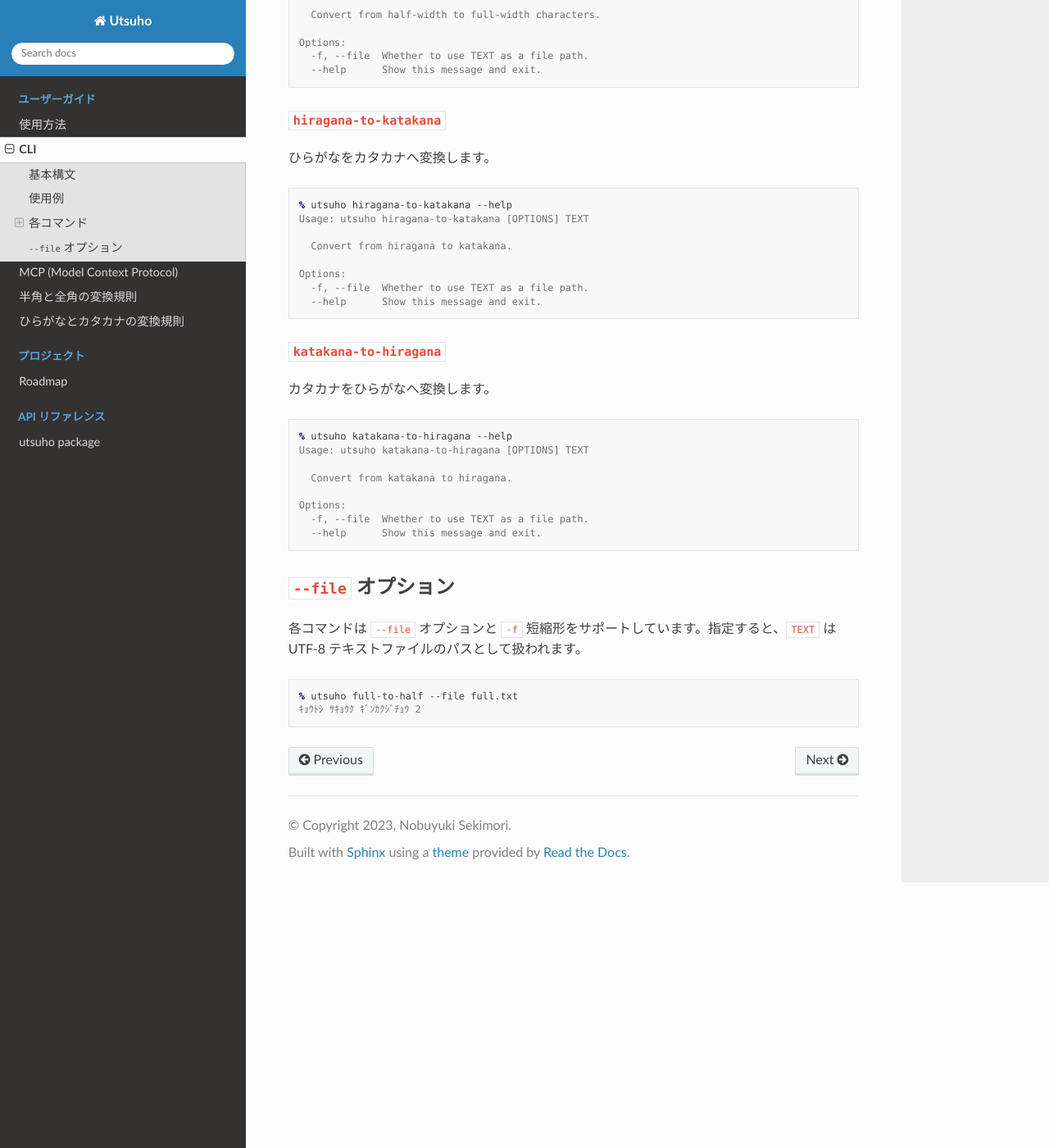
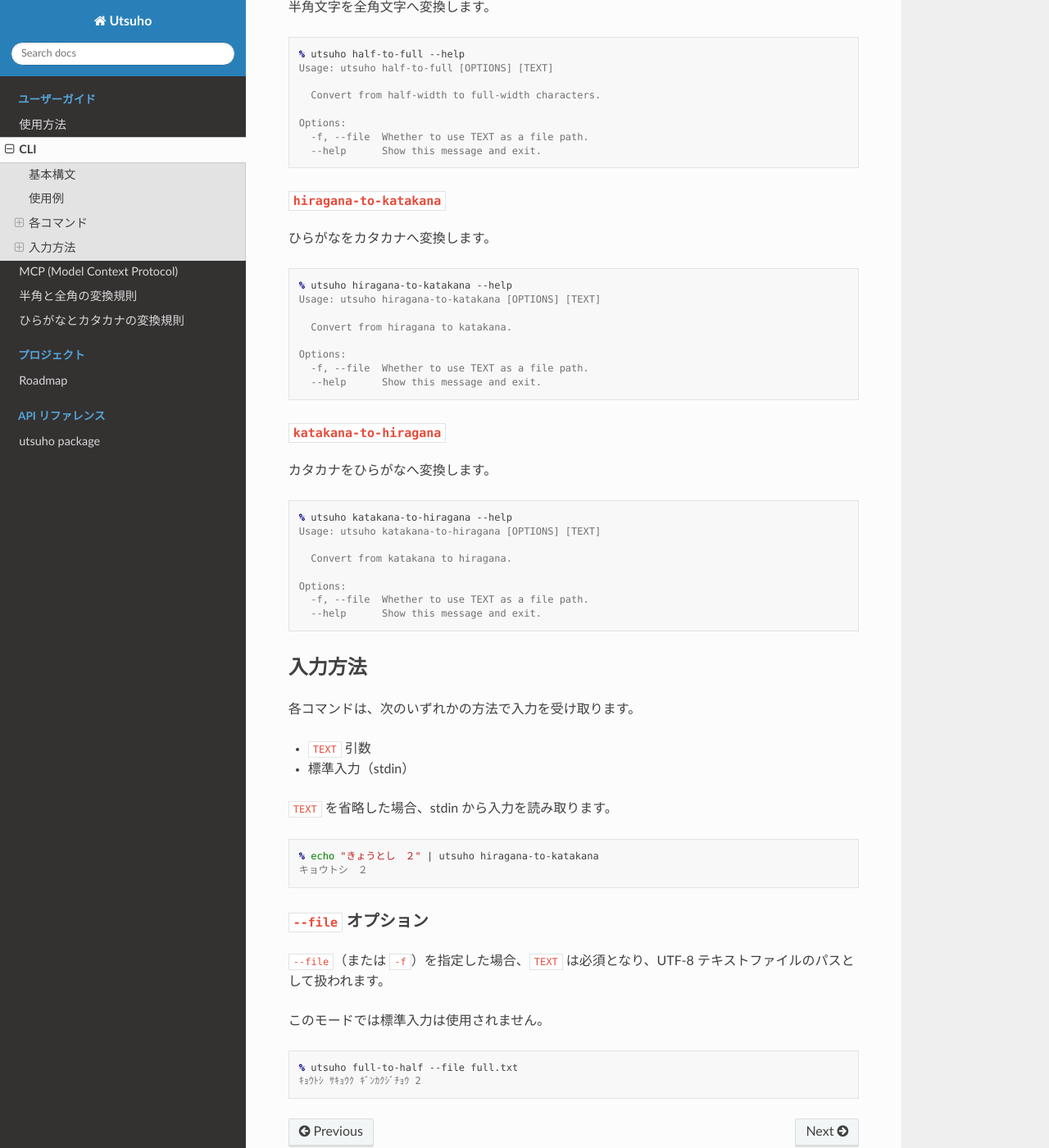
Before and after one commit to juno-rmks/utsuho, a Sphinx documentation site: the page built from docs/source/cli.md, in a window 1280 px wide and 1400 px high, scrolled down 1585 px. Shown: the whole window at 82% size. Built offline with Sphinx 7.4.7 and the Read the Docs theme 3.1.0, drawn with Linux system fonts in a browser that asks for light colours; some of the changed text lies outside the part shown.

Commit message:
Improve CLI stdin support and clarify --file behavior (#12)
- Use PEP 604 union types in CLI annotations
- Add stdin support for CLI pipeline usage
- Clarify --file behavior and disallow stdin fallback
- Update README, CLI documentation, and release notes
- Make the MCP dependency optional

````diff
--- a/docs/source/cli.md
+++ b/docs/source/cli.md
@@ -1,6 +1,6 @@
 # CLI
 
-Utsuho には、対話的な利用やスクリプトからの呼び出しに適したコマンドラインインターフェースが用意されています。
+Utsuho には、対話的な利用やスクリプトからの呼び出しに加え、標準入力（stdin）を利用したパイプ処理にも適したコマンドラインインターフェースが用意されています。
 変換結果は標準出力に出力されるため、シェルスクリプトからも扱いやすくなっています。
 
 ## 基本構文
@@ -34,6 +34,8 @@
 
 ## 使用例
 
+基本的な使用例を示します。
+
 ```console
 % utsuho full-to-half "キョウトシ　サキョウク　ギンカクジチョウ　２"
 ｷｮｳﾄｼ ｻｷｮｳｸ ｷﾞﾝｶｸｼﾞﾁｮｳ 2
@@ -46,6 +48,9 @@
 
 % utsuho katakana-to-hiragana "キョウトシ　サキョウク　ギンカクジチョウ　２"
 きょうとし　さきょうく　ぎんかくじちょう　２
+
+% echo "キョウトシ　２" | utsuho full-to-half
+ｷｮｳﾄｼ 2
 ```
 
 ## 各コマンド
@@ -56,7 +61,7 @@
 
 ```console
 % utsuho full-to-half --help
-Usage: utsuho full-to-half [OPTIONS] TEXT
+Usage: utsuho full-to-half [OPTIONS] [TEXT]
 
   Convert from full-width to half-width characters.
 
@@ -71,7 +76,7 @@
 
 ```console
 % utsuho half-to-full --help
-Usage: utsuho half-to-full [OPTIONS] TEXT
+Usage: utsuho half-to-full [OPTIONS] [TEXT]
 
   Convert from half-width to full-width characters.
 
@@ -86,7 +91,7 @@
 
 ```console
 % utsuho hiragana-to-katakana --help
-Usage: utsuho hiragana-to-katakana [OPTIONS] TEXT
+Usage: utsuho hiragana-to-katakana [OPTIONS] [TEXT]
 
   Convert from hiragana to katakana.
 
@@ -101,7 +106,7 @@
 
 ```console
 % utsuho katakana-to-hiragana --help
-Usage: utsuho katakana-to-hiragana [OPTIONS] TEXT
+Usage: utsuho katakana-to-hiragana [OPTIONS] [TEXT]
 
   Convert from katakana to hiragana.
 
@@ -110,9 +115,25 @@
   --help      Show this message and exit.
 ```
 
-## `--file` オプション
+## 入力方法
 
-各コマンドは `--file` オプションと `-f` 短縮形をサポートしています。指定すると、`TEXT` は UTF-8 テキストファイルのパスとして扱われます。
+各コマンドは、次のいずれかの方法で入力を受け取ります。
+
+- `TEXT` 引数
+- 標準入力（stdin）
+
+`TEXT` を省略した場合、stdin から入力を読み取ります。
+
+```console
+% echo "きょうとし　２" | utsuho hiragana-to-katakana
+キョウトシ　２
+```
+
+### `--file` オプション
+
+`--file`（または `-f`）を指定した場合、`TEXT` は必須となり、UTF-8 テキストファイルのパスとして扱われます。
+
+このモードでは標準入力は使用されません。
 
 ```console
 % utsuho full-to-half --file full.txt
--- a/src/utsuho/__init__.py
+++ b/src/utsuho/__init__.py
@@ -11,4 +11,4 @@
     WidthConverterConfig,
 )
 
-__version__ = "2.2.1"
+__version__ = "2.3.0"
````
Also changed, not shown: CHANGES.md (+13 -0 lines), README.md (+12 -4 lines), docs/source/index.md (+6 -4 lines), 4 other files.
